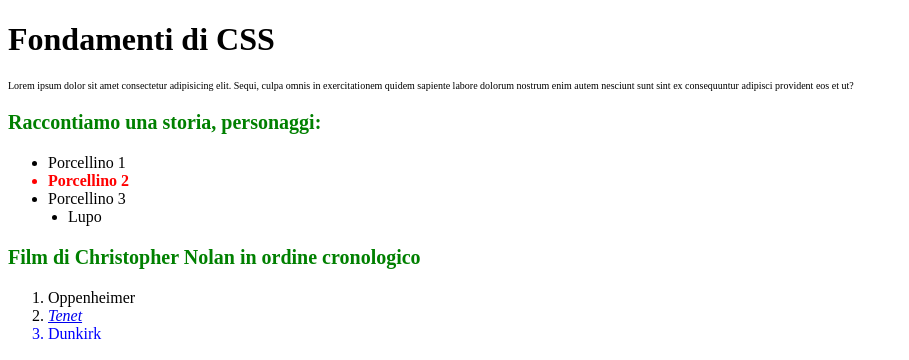
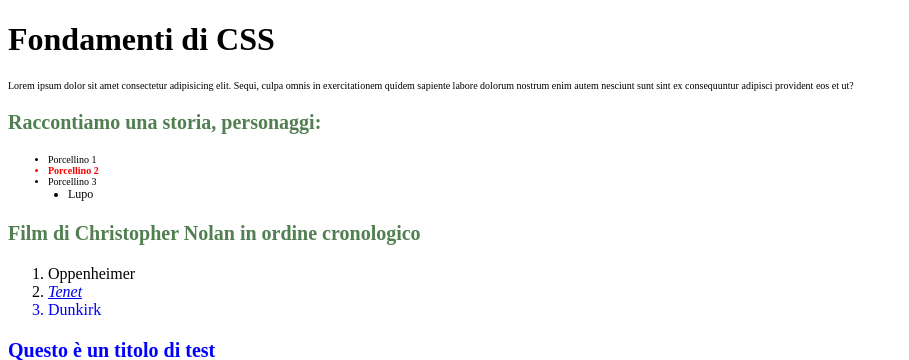
Before and after one commit to irvelervel/fs0423-U1-W1-L3, a plain HTML site: page index.html in a window 1280 px wide. Shown: the top 360 px of the page, without its empty margins (0-909 px from the left). Drawn offline with Linux system fonts and the light colour scheme.

Commit message:
Slight changes to html

```diff
--- a/index.html
+++ b/index.html
@@ -25,7 +25,7 @@
       /* ...scriviamo altre regole... */
 
       h3 {
-        color: green;
+        color: rgb(81, 127, 81);
         /* a parità di specificità del selettore, l'ultima regola applicata vince! */
       }
 
@@ -45,6 +45,11 @@
       #wolf {
         /* sto andando a cercare un elemento con id="wolf" nella pagina */
         margin-left: 20px;
+        font-size: 1.2em;
+      }
+
+      ul {
+        font-size: 10px;
       }
     </style>
     <!-- 3 -->
@@ -73,7 +78,7 @@
         </ul>
         <h3>Film di Christopher Nolan in ordine cronologico</h3>
         <ol>
-          <li class="wolf">Oppenheimer</li>
+          <li>Oppenheimer</li>
           <li>
             <a
               href="https://it.wikipedia.org/wiki/Tenet"
```
